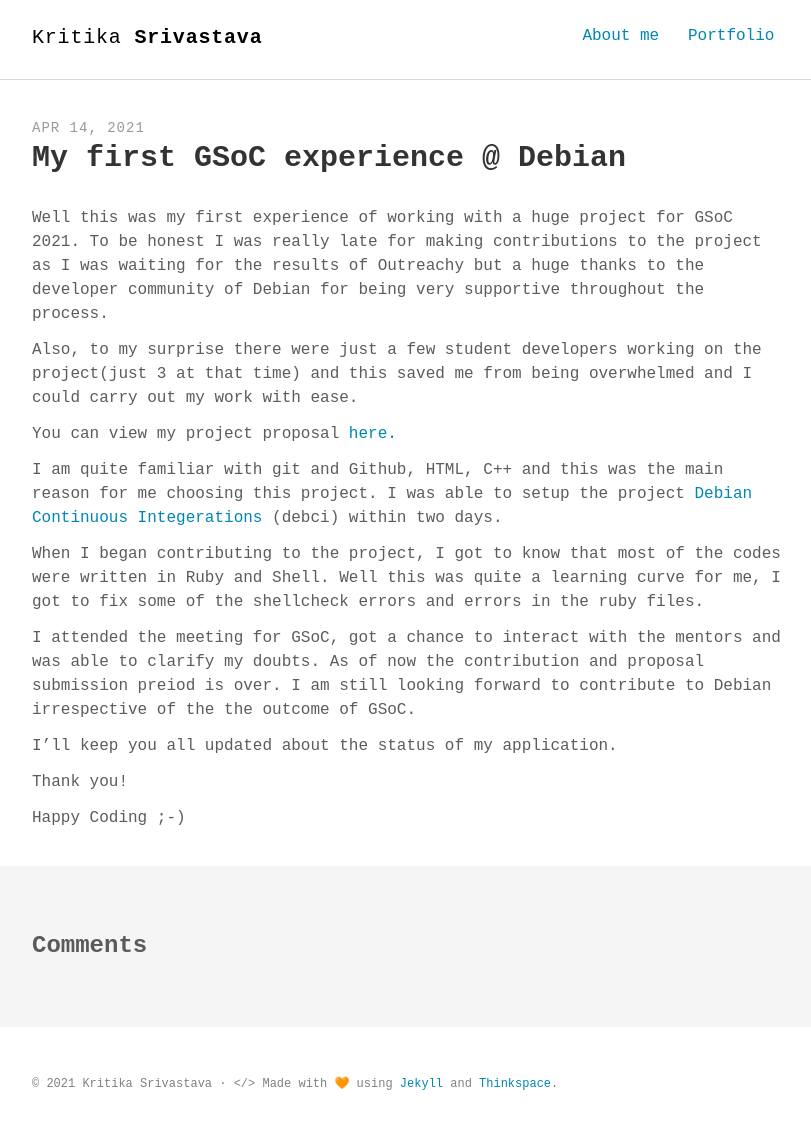
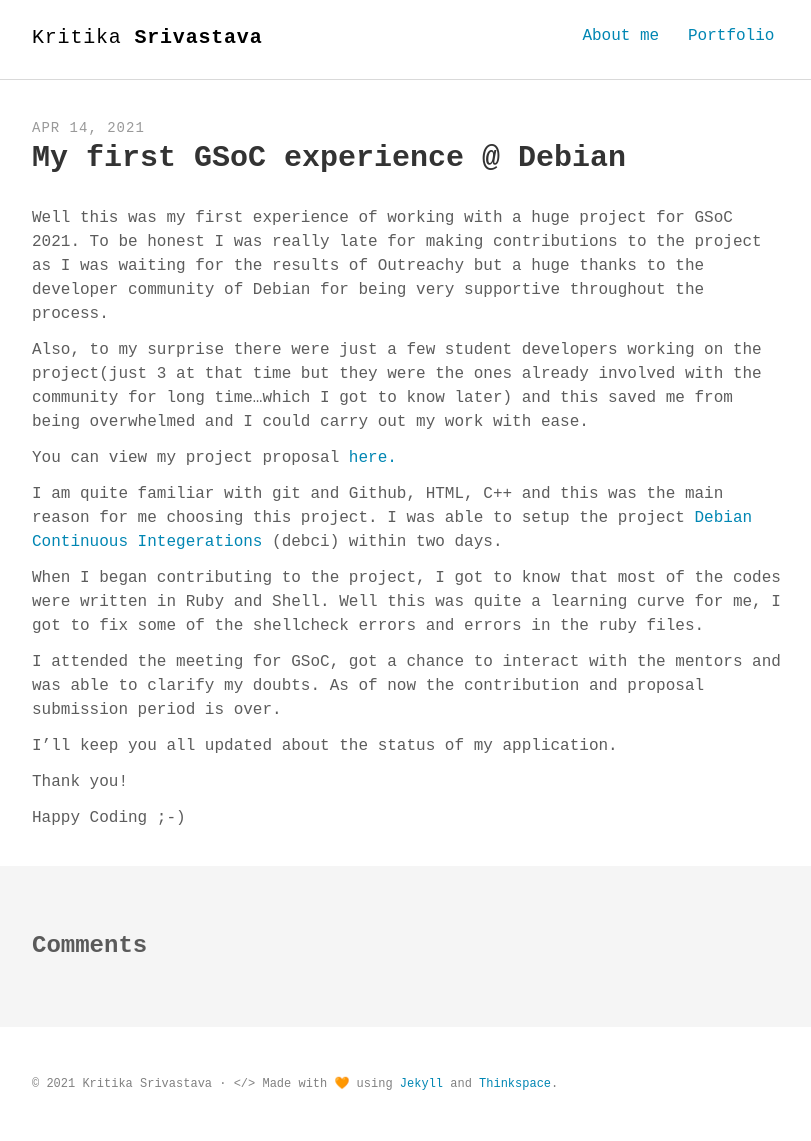
Before and after one commit to kritika-srivastava/Personal-Blog, a Jekyll site: the page built from _posts/2021-04-14-GSoC.md, in a window 1280 px wide. Shown: the whole page, without its empty margins (232-1043 px from the left). Built offline with Jekyll 4.4.1, drawn with Linux system fonts in a browser that asks for light colours; some web fonts are replaced; comment, search, counter and statistics services are not loaded.

Commit message:
Update GSOC Blog

```diff
--- a/_posts/2021-04-14-GSoC.md
+++ b/_posts/2021-04-14-GSoC.md
@@ -10,7 +10,7 @@ keywords: "Debian, Ruby, Shell"
 Well this was my first experience of working with a huge project for GSoC 2021.
 To be honest I was really late for making contributions to the project as I was waiting for the results of Outreachy but a huge thanks to the developer community of Debian for being very supportive throughout the process.
 
-Also, to my surprise there were just a few student developers working on the project(just 3 at that time) and this saved me from being overwhelmed and I could carry out my work with ease.
+Also, to my surprise there were just a few student developers working on the project(just 3 at that time but they were the ones already involved with the community for long time...which I got to know later) and this saved me from being overwhelmed and I could carry out my work with ease.
 
 You can view my project proposal [here.](https://docs.google.com/document/d/1gPS0DD3us0_5ecczn9-vZxP8ujcYpJGTsJPomL5X75k/edit?usp=sharing)
 
@@ -20,8 +20,7 @@ I was able to setup the project [Debian Continuous Integerations](https://salsa.
 When I began contributing to the project, I got to know that most of the codes were written in Ruby and Shell. Well this was quite a learning curve for me, I got to fix some of the shellcheck errors and errors in the ruby files.
 
 I attended the meeting for GSoC, got a chance to interact with the mentors and was able to clarify my doubts.
-As of now the contribution and proposal submission preiod is over.
-I am still looking forward to contribute to Debian irrespective of the the outcome of GSoC.
+As of now the contribution and proposal submission period is over.
 
 I'll keep you all updated about the status of my application.
 
```
